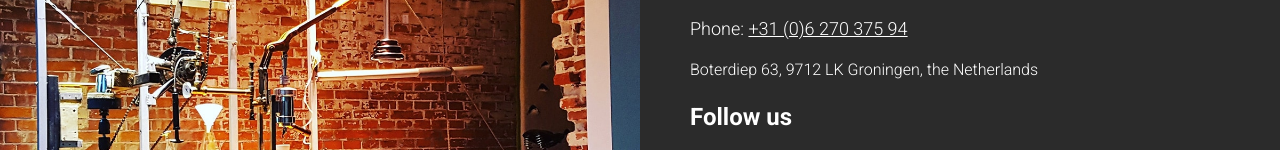
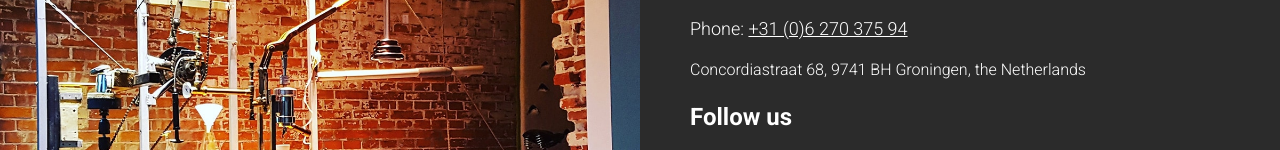
Before and after one commit to anomaticcoffeemachine/anomaticcoffeemachine.github.io, a website: page index.html in a window 1280 px wide. Shown: the part 5812-5962 px from the top of the page. Drawn offline with Linux system fonts and the light colour scheme.

Commit message:
address change

```diff
--- a/index.html
+++ b/index.html
@@ -219,7 +219,7 @@
 			<h2>Contact information</h2>
 			 <p><a href="mailto:ditmar@anomaticcoffeemachine.com">ditmar@anomaticcoffeemachine.com</a></p>
 			 <p>Phone: <a href="tel:0031627037594">+31 (0)6 270 375 94</a></p>
-			 <address> Boterdiep 63, 9712 LK Groningen, the Netherlands</address>
+			 <address>Concordiastraat 68, 9741 BH Groningen, the Netherlands</address>
 
 			 <h2>Follow us</h2>
 			 <ul>
```
